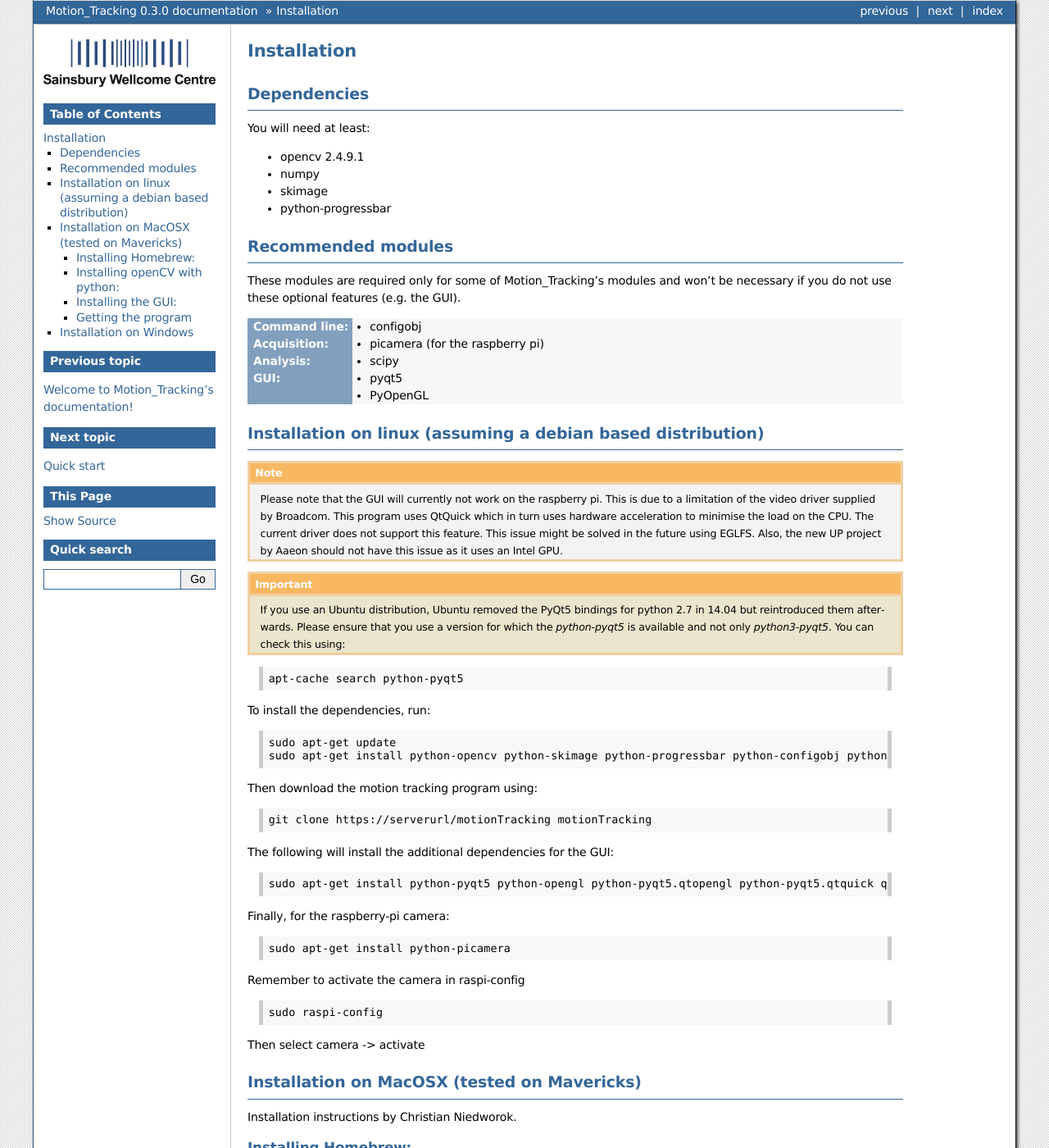
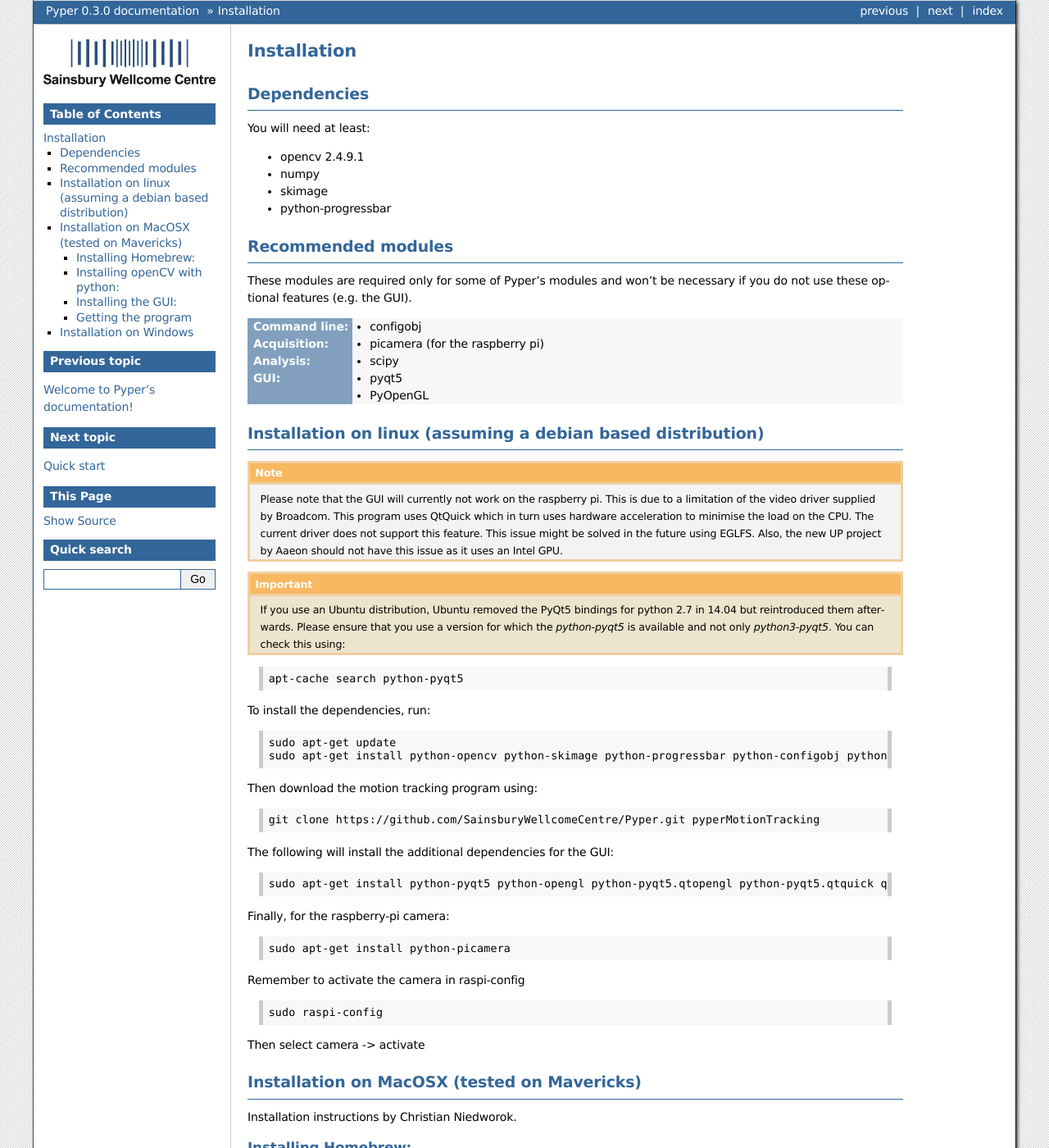
Before and after one commit to SainsburyWellcomeCentre/Pyper, a Sphinx documentation site: the page built from doc/source/installation.rst, in a window 1280 px wide and 1400 px high. Shown: the whole window at 82% size. Built offline with Sphinx 7.4.7, drawn with Linux system fonts in a browser that asks for light colours; formulas are drawn with MathJax 3; some of the changed text lies outside the part shown.

Commit message:
Changes to release name Pyper

```diff
--- a/doc/source/conf.py
+++ b/doc/source/conf.py
@@ -1,6 +1,6 @@
 # -*- coding: utf-8 -*-
 #
-# Motion_Tracking documentation build configuration file, created by
+# Pyper documentation build configuration file, created by
 # sphinx-quickstart on Tue Jun  2 19:41:30 2015.
 #
 # This file is execfile()d with the current directory set to its
@@ -58,7 +58,7 @@ source_suffix = '.rst'
 master_doc = 'index'
 
 # General information about the project.
-project = u'Motion_Tracking'
+project = u'Pyper'
 copyright = u'2015, Charly Rousseau'
 
 # The version info for the project you're documenting, acts as replacement for
@@ -191,7 +191,7 @@ html_static_path = ['_static']
 #html_file_suffix = None
 
 # Output file base name for HTML help builder.
-htmlhelp_basename = 'Motion_Trackingdoc'
+htmlhelp_basename = 'Pyperdoc'
 
 
 # -- Options for LaTeX output ---------------------------------------------
@@ -211,7 +211,7 @@ latex_elements = {
 # (source start file, target name, title,
 #  author, documentclass [howto, manual, or own class]).
 latex_documents = [
-  ('index', 'Motion_Tracking.tex', u'Motion\\_Tracking Documentation',
+  ('index', 'Pyper.tex', u'Pyper Documentation',
    u'Charly Rousseau', 'manual'),
 ]
 
@@ -241,7 +241,7 @@ latex_documents = [
 # One entry per manual page. List of tuples
 # (source start file, name, description, authors, manual section).
 man_pages = [
-    ('index', 'motion_tracking', u'Motion_Tracking Documentation',
+    ('index', 'pyper', u'Pyper Documentation',
      [u'Charly Rousseau'], 1)
 ]
 
@@ -255,8 +255,8 @@ man_pages = [
 # (source start file, target name, title, author,
 #  dir menu entry, description, category)
 texinfo_documents = [
-  ('index', 'Motion_Tracking', u'Motion_Tracking Documentation',
-   u'Charly Rousseau', 'Motion_Tracking', 'One line description of project.',
+  ('index', 'Pyper', u'Pyper Documentation',
+   u'Charly Rousseau', 'Pyper', 'One line description of project.',
    'Miscellaneous'),
 ]
 
--- a/doc/source/gettingStarted.rst
+++ b/doc/source/gettingStarted.rst
@@ -11,7 +11,7 @@ Change your working directory to that of the source of the program (subfolder sr
 
 .. code-block:: bash
 
-    cd ~/Desktop/motionTracking/src
+    cd ~/Desktop/pyperMotionTracking/src
 
 Then actually launch the program:
 
--- a/doc/source/index.rst
+++ b/doc/source/index.rst
@@ -1,10 +1,10 @@
-.. Motion_Tracking documentation master file, created by
+.. Pyper documentation master file, created by
    sphinx-quickstart on Tue Jun  2 19:41:30 2015.
    You can adapt this file completely to your liking, but it should at least
    contain the root `toctree` directive.
 
 ===========================================
-Welcome to Motion_Tracking's documentation!
+Welcome to Pyper's documentation!
 ===========================================
 
 
--- a/doc/source/installation.rst
+++ b/doc/source/installation.rst
@@ -14,7 +14,7 @@ You will need at least:
 
 Recommended modules
 -------------------
-These modules are required only for some of Motion_Tracking's modules and won't
+These modules are required only for some of Pyper's modules and won't
 be necessary if you do not use these optional features (e.g. the GUI).
 
 :Command line:
@@ -56,7 +56,7 @@ Then download the motion tracking program using:
 
 .. code-block:: bash
 
-    git clone https://serverurl/motionTracking motionTracking
+    git clone https://github.com/SainsburyWellcomeCentre/Pyper.git pyperMotionTracking
 
 
 The following will install the additional dependencies for the GUI:
@@ -190,7 +190,7 @@ Finally download the motion tracking program using:
 
 .. code-block:: bash
 
-    git clone https://serverurl/motionTracking motionTracking
+    git clone https://github.com/SainsburyWellcomeCentre/Pyper.git pyperMotionTracking
 
 At the end if the program doesn't start, try running:
 
@@ -236,6 +236,6 @@ Finally download the motion tracking program using:
 
 .. code-block:: Batch
 
-    git clone https://serverurl/motionTracking motionTracking
+    git clone https://github.com/SainsburyWellcomeCentre/Pyper.git pyperMotionTracking
 
 The GUI however should work but has not been tested because the python bindings for QT5 are not provided for python 2.7 on windows. If you would like to use the GUI, you will have to compile pyqt5 for python 2.7. This has not been tested here.
--- a/doc/source/usage.rst
+++ b/doc/source/usage.rst
@@ -13,7 +13,7 @@ Change your working directory to that of the source of the program (subfolder sr
 
 .. code-block:: bash
 
-    cd ~/Desktop/motionTracking/src
+    cd ~/Desktop/pyperMotionTracking/src
 
 Then actually launch the program:
 
```
Also changed, not shown: README.rst (+10 -12 lines), 2 other files.
